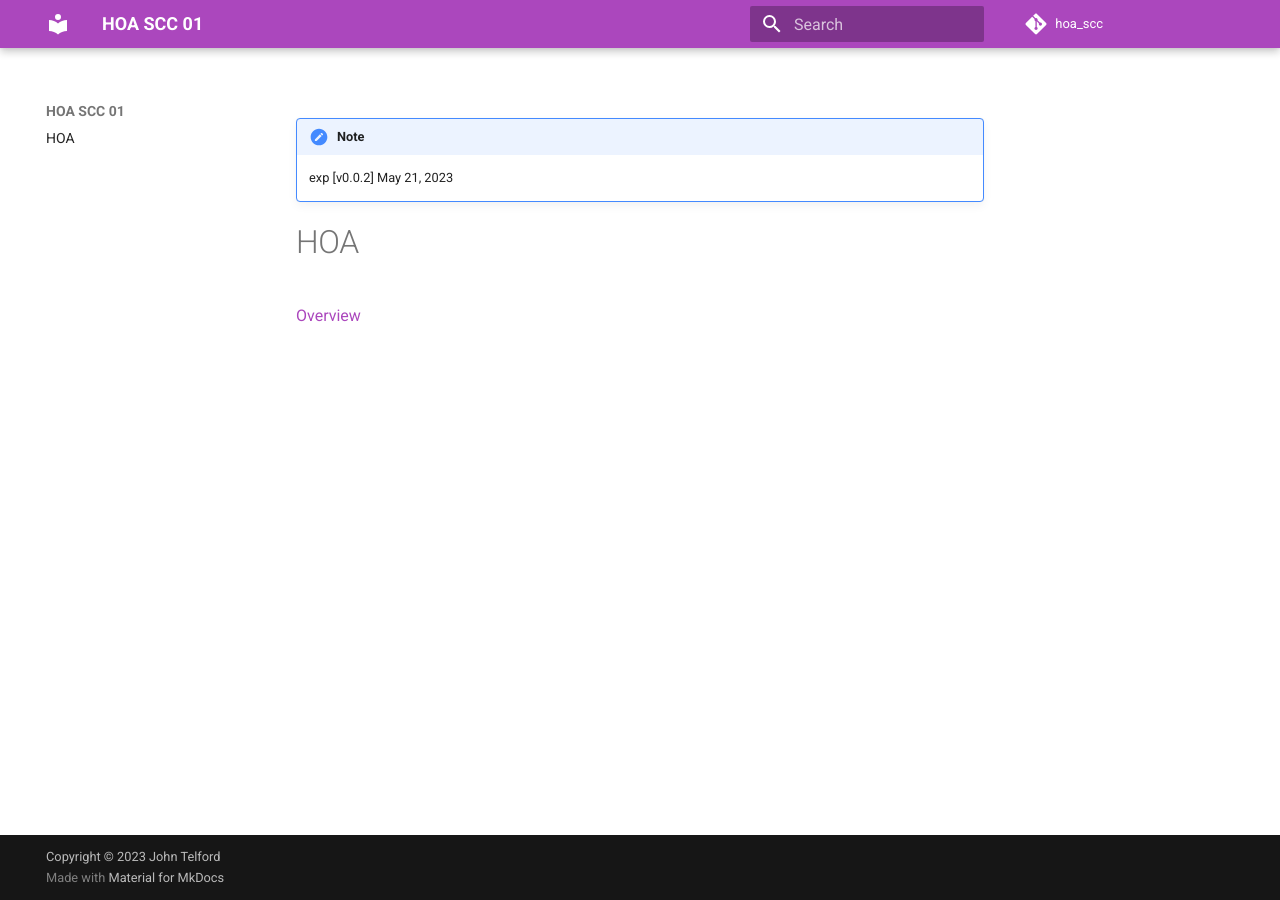
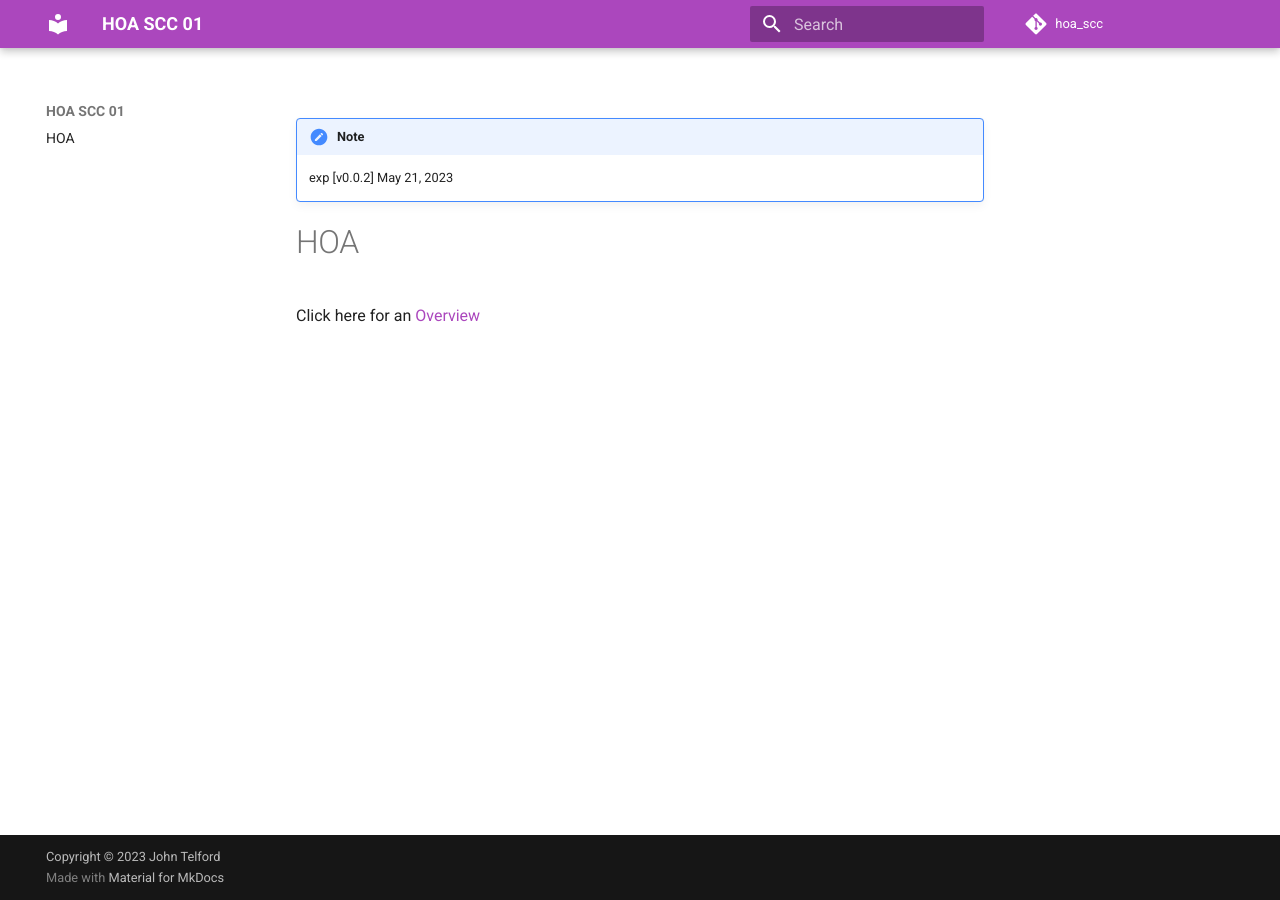
Before and after one commit to JohnTelford/hoa_scc, an MkDocs documentation site: the page built from docs/index.md, in a window 1280 px wide. Built offline with MkDocs 1.6.1 and Material for MkDocs 9.7.7, drawn with Linux system fonts in a browser that asks for light colours; comment, search, counter and statistics services are not loaded.

Commit message:
refactor
Signed-off-by: John <john@johntelford.com>

```diff
--- a/docs/index.md
+++ b/docs/index.md
@@ -4,4 +4,4 @@
 
 # HOA
 
-[Overview](hoa_overview)
+Click here for an [Overview](hoa_overview)
```
Also changed, not shown: docs/img/CCR Book 1060, Notice.png (renamed from docs/img/CCR Book 1060, Page 566 (dragged).png), docs/img/CCR Book 1060, Page 566.png (renamed from docs/img/CCR Book 1060, Page 566 (dragged) 2.png), docs/img/CCR Book 1060, Page 567.png (renamed from docs/img/CCR Book 1060, Page 566 (dragged) 3.png), docs/img/CCR Book 1060, Page 568.png (renamed from docs/img/CCR Book 1060, Page 566 (dragged) 4.png), docs/img/CCR Book 1060, Page 569.png (renamed from docs/img/CCR Book 1060, Page 566 (dragged) 5.png), docs/img/CCR Book 1060, Page 570.png (renamed from docs/img/CCR Book 1060, Page 566 (dragged) 6.png), docs/img/Map.png (added).
